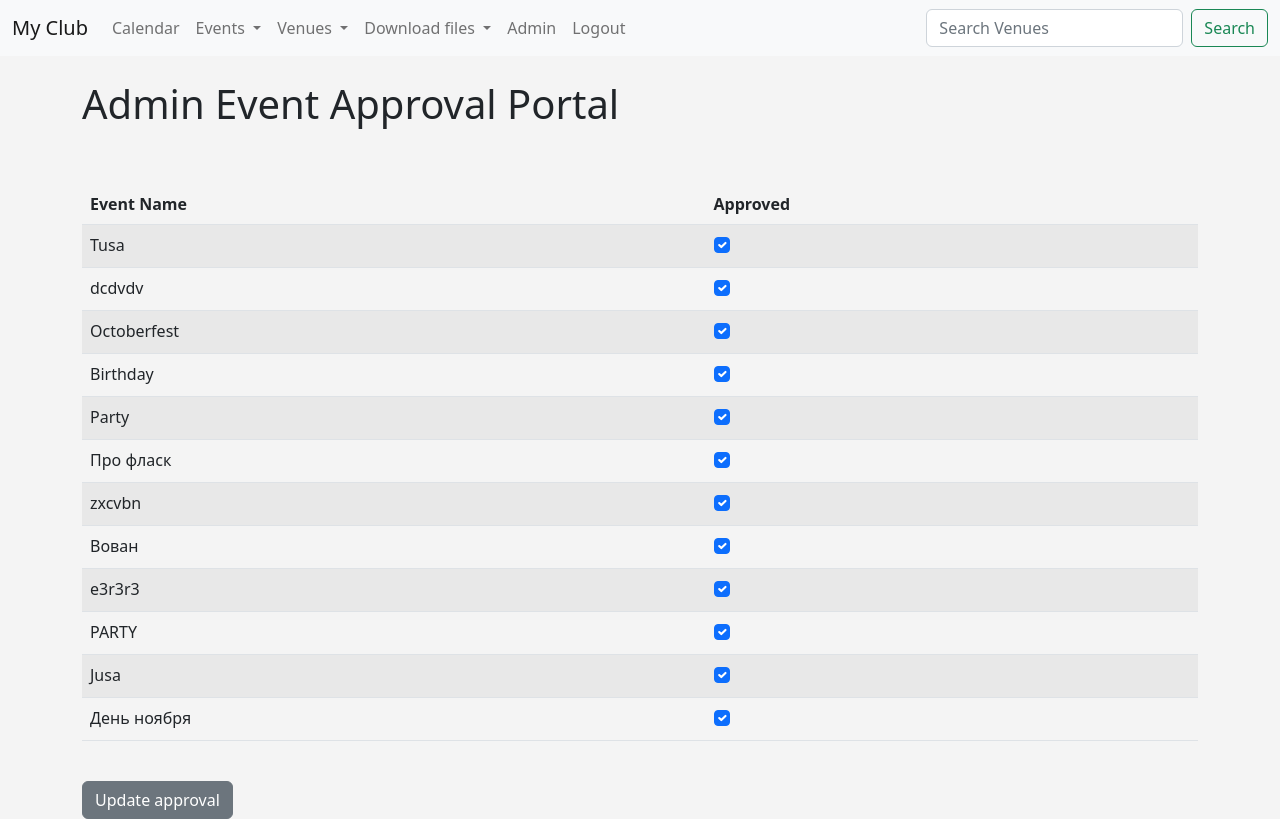
After one commit to Ruslan91111/djangosite, a Django app: page /admin_approval in a window 1280 px wide. The commit adds this page. Run offline with Django 4.2, Linux system fonts and the light colour scheme; a user stored in the database is signed in; data comes from the database, SQL or seed files in the repository; both versions use the stored data as it was after the commit.

Commit message:
Admin page Approval

```diff
--- /dev/null
+++ b/mywebsite/events/templates/events/admin_approval.html
@@ -0,0 +1,45 @@
+{% extends 'events/base.html' %}
+{% block content %}
+<h1>Admin Event Approval Portal</h1>
+<br><br>
+<form action="" method=POST>
+  {% csrf_token %}
+
+
+
+
+
+<table class="table table-striped">
+  <thead>
+    <tr>
+      <th scope="col">Event Name</th>
+      <th scope="col">Approved</th>
+    </tr>
+  </thead>
+  <tbody>
+    {% for event in event_list %}
+    <tr>
+      <td>{{ event }}</td>
+      <td>
+        {% if event.approved %}
+        <div class="form-check">
+          <input class="form-check-input" type="checkbox" checked="checked" value={{ event.id }} name="boxes">
+        </div>
+        {% else %}
+                   <div class="form-check">
+          <input class="form-check-input" type="checkbox" value={{ event.id }} name="boxes">
+        </div>
+        {% endif %}
+      </td>
+
+    {% endfor %}
+    </tr>
+
+
+  </tbody>
+</table>
+<br>
+<button class="btn btn-secondary" type="submit">Update approval</button>
+
+
+{% endblock %}
--- a/mywebsite/events/templates/events/navbar.html
+++ b/mywebsite/events/templates/events/navbar.html
@@ -22,8 +22,10 @@
             {% if user.is_authenticated %}
               <li><a class="dropdown-item" href="{% url 'add-event' %}">Add event</a></li>
               <li><a class="dropdown-item" href="{% url 'my-events' %}">My events</a></li>
+
+
+            {% endif %}
               <li><a class="dropdown-item" href="{% url 'search-events' %}">Search Events</a></li>
-            {% endif %}
           </ul>
 
 <!-- VENUES -->
@@ -53,6 +55,11 @@
 
 <!-- LOGIN/LOGOUT/REGISTER -->
         {% if user.is_authenticated %}
+
+        {% if user.is_superuser %}
+          <li><a class="nav-link" href="{% url 'admin_approval' %}">Admin</a></li>
+        {% endif %}
+
         <li class="nav-item">
           <a class="nav-link" href="{% url 'logout' %}">Logout</a></li>
         {% else %}
--- a/mywebsite/events/urls.py
+++ b/mywebsite/events/urls.py
@@ -19,6 +19,7 @@ urlpatterns = [
     path('venue_csv', views.venue_csv, name='venue_csv'),
     path('venue_pdf', views.venue_pdf, name='venue_pdf'),
     path('my_events', views.my_events, name='my-events'),
-
+    path('search_events', views.search_events, name='search-events'),
+    path('admin_approval', views.admin_approval, name='admin_approval'),
 
 ]
--- a/mywebsite/events/views.py
+++ b/mywebsite/events/views.py
@@ -13,6 +13,30 @@ from reportlab.lib.units import inch
 from reportlab.lib.pagesizes import letter
 from django.core.paginator import Paginator
 from django.contrib import messages
+
+
+def admin_approval(request):
+    event_list = Event.objects.all().order_by('-event_date')
+    if request.user.is_superuser:
+        if request.method == "POST":
+            id_list = request.POST.getlist('boxes')
+
+            # Uncheck all events
+            event_list.update(approved=False)
+            # Update the database
+            for x in id_list:
+                Event.objects.filter(pk=int(x)).update(approved=True)
+            messages.success(request, "Event list approval has been uppdated")
+            return redirect('list-events')
+
+        return render(request, 'events/admin_approval.html', {"event_list": event_list})
+    else:
+        messages.success(request, "You aren't authorized to view this page!")
+        return redirect('home')
+
+
+
+
 
 
 # Create My Events Page
@@ -189,15 +213,11 @@ def show_venue(request, venue_id):
 
 
 def list_venues(request):
-    # venue_list = Venue.objects.all().order_by('name')
     venue_list = Venue.objects.all()
-
-    # set up pagination
     p = Paginator(Venue.objects.all(), 5)
     page = request.GET.get('page')
     venues = p.get_page(page)
     nums = "a" * venues.paginator.num_pages
-
     return render(request, 'events/venue.html', {'venue_list': venue_list, 'venues': venues, 'nums': nums})
 
 
@@ -224,7 +244,6 @@ def all_events(request):
     page = request.GET.get('page')
     events = p.get_page(page)
     nums = "a" * events.paginator.num_pages
-
     return render(request, 'events/event_list.html', {'event_list': event_list, 'events': events, 'nums': nums})
 
 
```
Also changed, not shown: mywebsite/events/templates/events/event_list.html (+8 -15 lines), mywebsite/events/templates/events/venue.html (+16 -22 lines), mywebsite/db.sqlite3.
